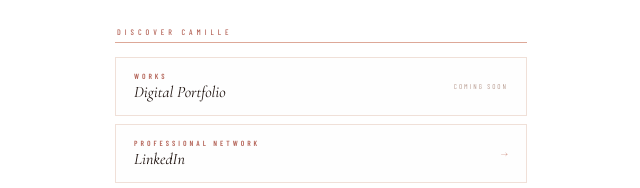
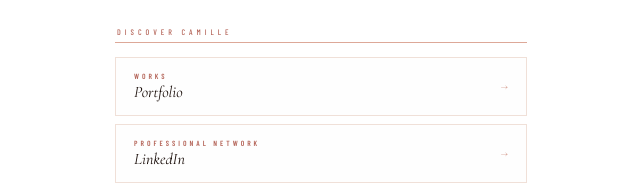
Before and after one commit to CamilleSL/camillesognolalloz, a plain HTML site: page index_en.html in a window 1280 px wide. Shown: the part 900-1088 px from the top of the page, 319-959 px from the left. Drawn offline with nearby package versions, Linux system fonts and the light colour scheme; a web font is replaced by a local one.

Commit message:
Add files via upload

```diff
--- a/index_en.html
+++ b/index_en.html
@@ -233,12 +233,12 @@
     <!-- SECTION 2 : Découvrir -->
     <span class="section-label">Discover Camille</span>
 
-    <a href="#" class="link-item" style="--i:3">
+    <a href="https://camillesl.github.io/camillesognolalloz/PORTFOLIO_CamilleSL_LowRes.pdf" class="link-item" style="--i:3" target="_blank">
       <div class="link-label">
         <span class="link-cat">Works</span>
-        <span class="link-name">Digital Portfolio</span>
+        <span class="link-name">Portfolio</span>
       </div>
-      <span class="link-soon">Coming soon</span>
+      <span class="link-arrow">→</span>
     </a>
 
     <a href="https://www.linkedin.com/in/camille-sogno-lalloz-701069272/" class="link-item" style="--i:4" target="_blank">
```
Also changed, not shown: index.html (+3 -3 lines), 1 other file.
